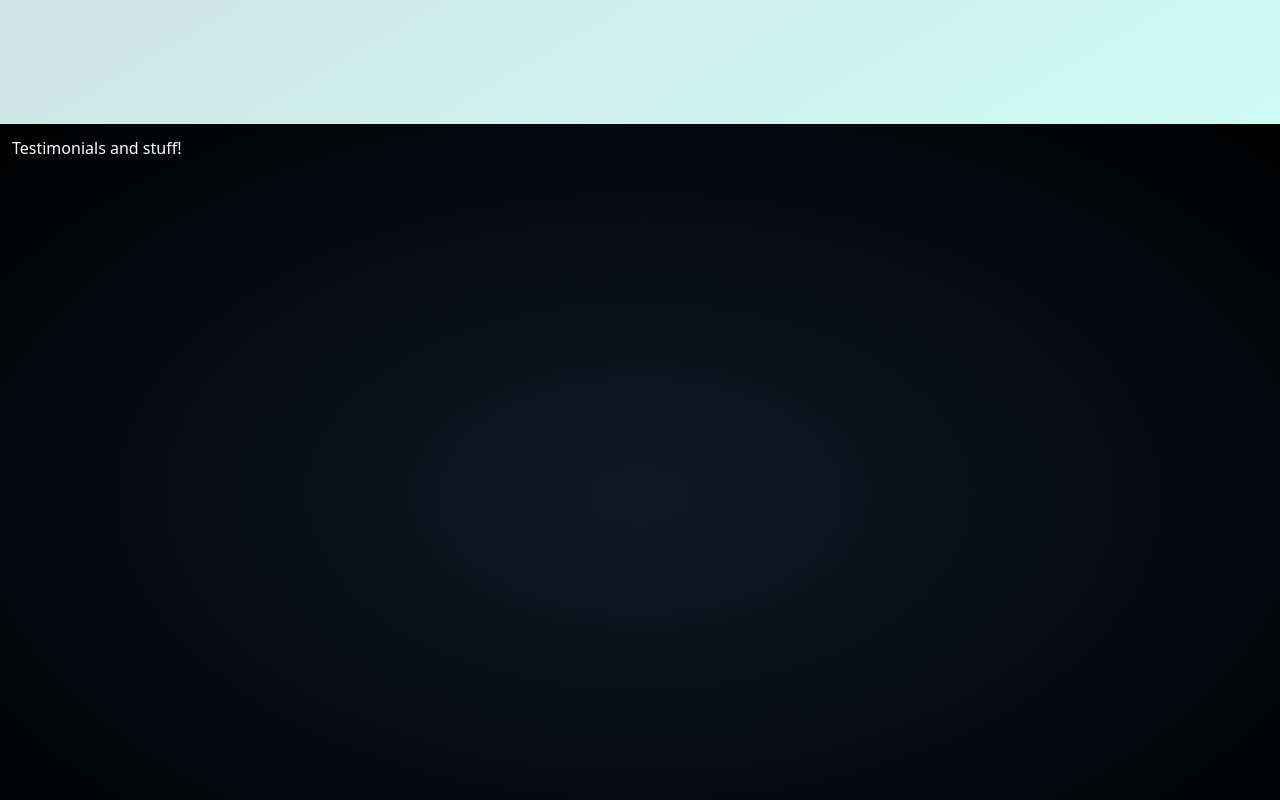
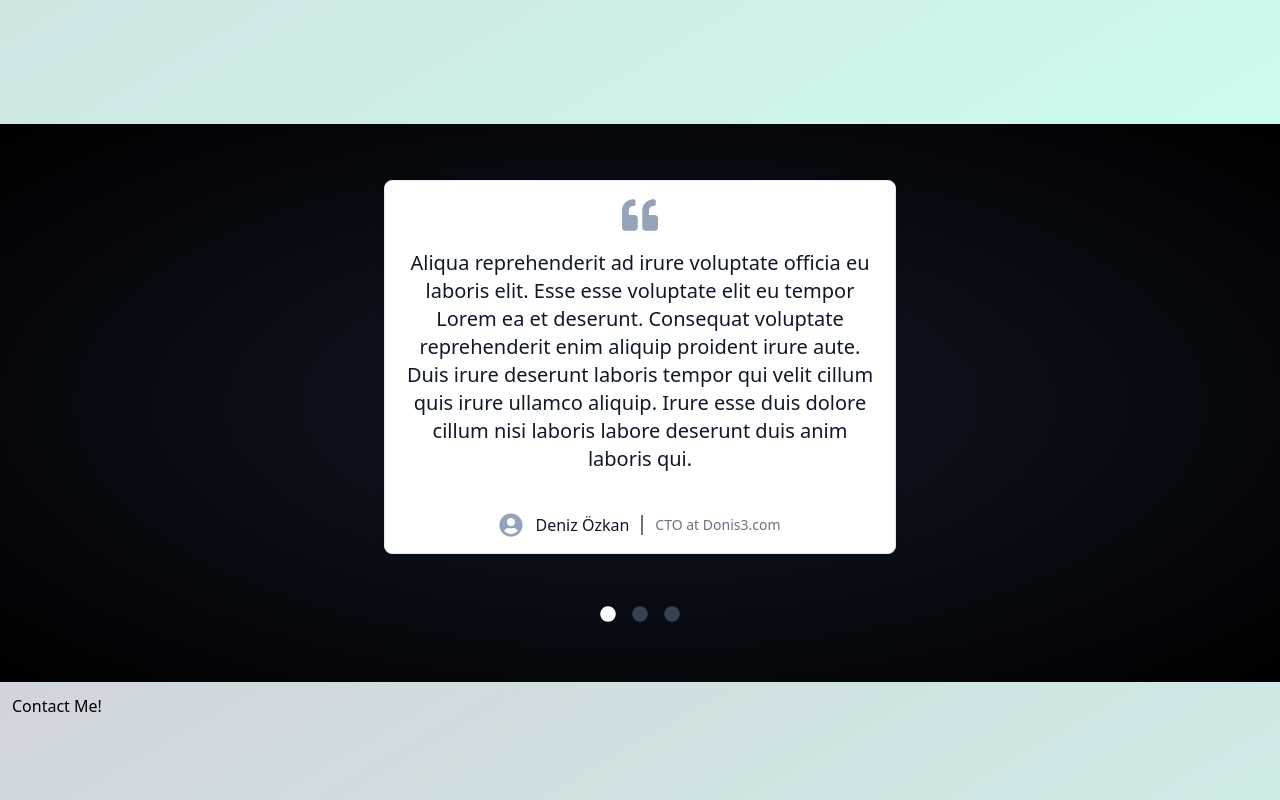
Before and after one commit to donis3/dony-react18-simple-starter, a React (Vite) app: page / in a window 1280 px wide. Shown: the part 1420-2220 px from the top of the page. Built offline with nearby package versions, Linux system fonts and the light colour scheme.

Commit message:
Added testimonial component

```diff
--- a/src/App.tsx
+++ b/src/App.tsx
@@ -3,6 +3,7 @@ import Hero from "./components/Hero";
 import Navbar from "./components/Navbar";
 import Section from "./components/Section";
 import Services from "./components/Services";
+import Testimonials from "./components/Testimonials";
 
 // Main Layout for the app defined here.
 export default function App() {
@@ -11,23 +12,35 @@ export default function App() {
 			<Navbar />
 			{/* Flex-1 so main content area fills the screen */}
 			<main className="h-full w-full flex-1 ">
-				<Section radial name="home">
-					<Hero />
+				<Section radial name="home" fullHeight={true}>
+					<div className="container mx-auto  p-3 ">
+						<Hero />
+					</div>
 				</Section>
 				<Section
 					name="services"
 					className="bg-gradient-to-br from-gray-300 to-teal-100 dark:from-gray-800 dark:to-teal-800"
 				>
-					<Services />
-				</Section>
-				<Section name="testimonials" radial className="text-white">
-					Testimonials and stuff!
+					<div className="container mx-auto h-full min-h-[calc(100vh-3.5rem)] p-3 ">
+						<Services />
+					</div>
 				</Section>
 				<Section
+					name="testimonials"
+					radial={true}
+					fullHeight={false}
+					className="flex flex-col justify-center py-10"
+				>
+					<Testimonials />
+				</Section>
+				<Section
+					fullHeight={true}
 					name="contact"
 					className="bg-gradient-to-br from-gray-300 to-teal-100 dark:from-gray-800 dark:to-teal-800"
 				>
-					Contact Me!
+					<div className="container mx-auto h-full  p-3 ">
+						Contact Me!
+					</div>
 				</Section>
 			</main>
 
--- a/src/components/Footer.tsx
+++ b/src/components/Footer.tsx
@@ -5,10 +5,12 @@ export default function Footer() {
 		<footer className="h-auto w-full bg-gray-800 bg-opacity-30 px-3 py-4 text-white ">
 			<div className="container mx-auto flex h-full flex-col  gap-4 md:flex md:flex-row md:items-start  md:justify-between md:gap-8">
 				<div className="flex  items-center justify-center font-bold  md:min-h-[40px] md:justify-start">
-					<h3 className="font-headline text-xl">DonyReact</h3>
+					<h3 className="font-headline text-xl md:text-2xl">
+						DonyReact
+					</h3>
 				</div>
 				<div className="flex-1 ">
-					<ul className="flex flex-wrap items-center justify-center gap-4 text-xs md:min-h-[40px] md:justify-start ">
+					<ul className="flex flex-wrap items-center justify-center gap-4 text-xs md:min-h-[40px] md:justify-start md:text-sm ">
 						<li className="block  ">
 							<a
 								href="#"
@@ -70,7 +72,7 @@ export default function Footer() {
 					</ul>
 				</div>
 			</div>
-			<div className="container mx-auto  flex flex-col items-center justify-between gap-1 pt-5 text-xs opacity-50 md:flex-row">
+			<div className="container mx-auto  mt-3 flex flex-col items-center justify-between gap-1 pt-2 text-xs  opacity-50 md:flex-row md:border-t">
 				<div>&copy;2023 DonyReact</div>
 				<div>
 					Built with <span className="text-red-700">&hearts;</span> by
--- a/src/components/Section.tsx
+++ b/src/components/Section.tsx
@@ -5,27 +5,30 @@ type TSection = {
 	className?: string;
 	radial?: boolean;
 	name: string;
+	fullHeight?: boolean;
 } & React.PropsWithChildren;
 
 export default function Section({
 	children,
 	radial = false,
 	name,
+	fullHeight = true,
 	className,
 }: TSection) {
 	return (
 		<Element
 			className={cn(
-				"min-h-[calc(100vh-3.5rem)] w-full from-gray-900 to-black dark:from-gray-900 dark:to-black",
+				" w-full from-gray-900 to-black dark:from-gray-900 dark:to-black",
 				className,
 				{
 					"bg-[radial-gradient(ellipse_at_center,_var(--tw-gradient-stops))]":
 						radial,
 				},
+				{ "min-h-[calc(100vh-3.5rem)]": fullHeight },
 			)}
 			name={name}
 		>
-			<div className="container mx-auto h-full p-3">{children}</div>
+			{children}
 		</Element>
 	);
 }
--- /dev/null
+++ b/src/components/Testimonials.tsx
@@ -0,0 +1,121 @@
+import { useEffect, useRef, useState } from "react";
+import { FaCircle, FaQuoteLeft, FaUserCircle } from "react-icons/fa";
+
+export default function Testimonials() {
+	const [testimonialIndex, setTestimonialIndex] = useState(0);
+
+	const goToTestimonial = (targetIndex: number) => {
+		setTestimonialIndex((currentIndex) => {
+			if (targetIndex > testimonialData.length - 1) {
+				return currentIndex;
+			}
+			return targetIndex;
+		});
+	};
+
+	//Get index numbers as an array
+	const pagination = Object.keys(testimonialData).map((x) => parseInt(x));
+
+	return (
+		<div className="container mx-auto  flex  flex-col justify-center gap-x-8 gap-y-12  p-4 md:flex-row md:flex-wrap">
+			<Testimonial testimonialIndex={testimonialIndex} />
+
+			{pagination.length > 0 && (
+				<div className="flex w-full items-center justify-center gap-2  ">
+					{pagination.map((itemIndex) => (
+						<button
+							type="button"
+							aria-label={`Testimonial ${itemIndex + 1}`}
+							className="p-1"
+							key={"testimonial-" + itemIndex}
+							onClick={() => goToTestimonial(itemIndex)}
+						>
+							<FaCircle
+								className={
+									itemIndex === testimonialIndex
+										? "text-white"
+										: "text-gray-700"
+								}
+							/>
+						</button>
+					))}
+				</div>
+			)}
+		</div>
+	);
+}
+
+function Testimonial({ testimonialIndex = 0 }: { testimonialIndex: number }) {
+	const ref = useRef<HTMLDivElement>(null);
+
+	// I wanted to implement a rudimentary animation system for opacity transitions to work when state changes.
+	useEffect(() => {
+		if (!ref.current) return;
+		ref.current.style.opacity = "0";
+
+		const timeoutID = setTimeout(() => {
+			if (!ref.current) return;
+			ref.current.style.opacity = "1";
+		}, 300);
+
+		return () => {
+			clearTimeout(timeoutID);
+		};
+	}, [testimonialIndex]);
+
+	const data = testimonialData[testimonialIndex] || null;
+
+	if (!data) {
+		return (
+			<p className="rounded-md bg-slate-100 p-3">
+				Unable to load testimonial
+			</p>
+		);
+	}
+	return (
+		<figure
+			ref={ref}
+			style={{ opacity: 0 }}
+			className=" flex w-full flex-col items-center rounded-lg border border-gray-200 bg-white p-4 shadow transition-all duration-300 ease-in-out dark:border-gray-700 dark:bg-gray-800 md:max-w-lg"
+		>
+			<FaQuoteLeft className="text-4xl text-slate-400" />
+			<blockquote className="py-4">
+				<p className="text-center text-lg font-medium text-gray-900 dark:text-white md:text-xl">
+					{data.text}
+				</p>
+			</blockquote>
+			<figcaption className="mt-6 flex items-center justify-center space-x-3">
+				<FaUserCircle className="text-2xl text-slate-400" />
+				<div className="flex items-center divide-x-2 divide-gray-500 dark:divide-gray-700">
+					<div className="pr-3 font-medium text-gray-900 dark:text-white">
+						{data.author}
+					</div>
+					<div className="pl-3 text-sm font-light text-gray-500 dark:text-gray-400">
+						{data.authorTitle}
+					</div>
+				</div>
+			</figcaption>
+		</figure>
+	);
+}
+
+const testimonialData = [
+	{
+		id: 1,
+		author: "Deniz Özkan",
+		authorTitle: "CTO at Donis3.com",
+		text: "Aliqua reprehenderit ad irure voluptate officia eu laboris elit. Esse esse voluptate elit eu tempor Lorem ea et deserunt. Consequat voluptate reprehenderit enim aliquip proident irure aute. Duis irure deserunt laboris tempor qui velit cillum quis irure ullamco aliquip. Irure esse duis dolore cillum nisi laboris labore deserunt duis anim laboris qui.",
+	},
+	{
+		id: 2,
+		author: "Abidin Deniz",
+		authorTitle: "CTO at abidin.com",
+		text: "Aliqua reprehenderit ad irure voluptate officia eu laboris elit. Esse esse voluptate elit eu tempor Lorem ea et deserunt. Consequat voluptate reprehenderit enim aliquip proident irure aute. Duis irure deserunt laboris tempor qui velit cillum quis irure ullamco aliquip. Irure esse duis dolore cillum nisi laboris labore deserunt duis anim laboris qui.",
+	},
+	{
+		id: 3,
+		author: "Abidin Özkan",
+		authorTitle: "CTO at ozkan.com",
+		text: "Aliqua reprehenderit ad irure voluptate officia eu laboris elit. Esse esse voluptate elit eu tempor Lorem ea et deserunt. Consequat voluptate reprehenderit enim aliquip proident irure aute. Duis irure deserunt laboris tempor qui velit cillum quis irure ullamco aliquip. Irure esse duis dolore cillum nisi laboris labore deserunt duis anim laboris qui.",
+	},
+];
```
